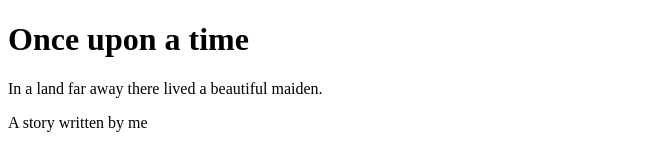
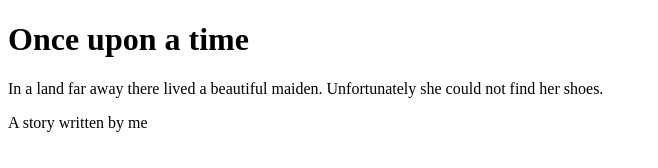
Before and after one commit to brendalong/redesigned-octo-train, a plain HTML site: page index.html in a window 1280 px wide. Shown: the whole page, without its empty margins (0-658 px from the left). Drawn offline with Linux system fonts and the light colour scheme.

Commit message:
added part about shoes

```diff
--- a/index.html
+++ b/index.html
@@ -8,7 +8,7 @@
 		<h1>Once upon a time</h1>
 	</header>
 	<section>
-		<p>In a land far away there lived a beautiful maiden.</p>
+		<p>In a land far away there lived a beautiful maiden. Unfortunately she could not find her shoes.</p>
 	</section>
 	<footer>
 		<p>A story written by me</p>
```
